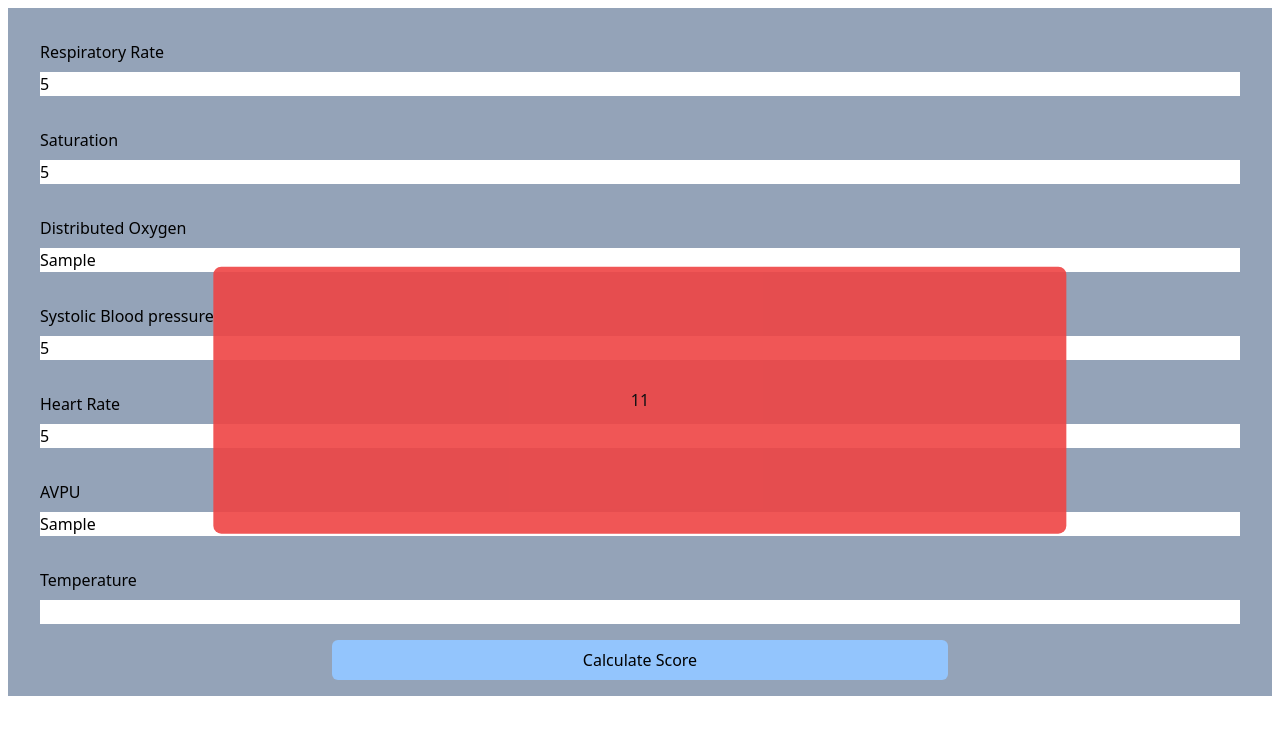
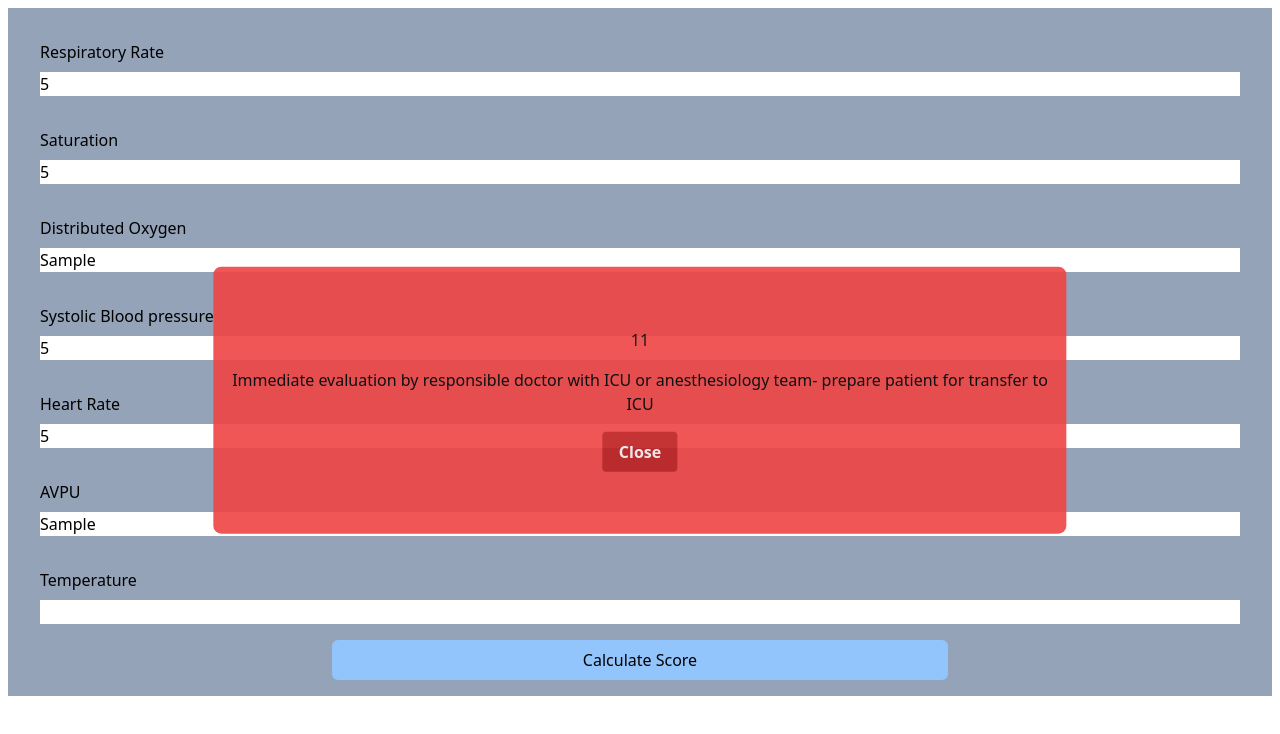
Before and after one commit to sebastianswahn/NEWS, a React (Vite) app in the folder NEWS-app/: page / in a window 1280 px wide. Both pictures are taken after typing "5", "5", "Sample", "5", "5", "Sample" into the empty fields and a click on the button "Calculate Score". Shown: the top 734 px of the page. Built offline with nearby package versions, Linux system fonts and the light colour scheme.

Commit message:
fixed modal functionality and added recommended actions, next step is to fix form components to be more precise

```diff
--- a/NEWS-app/src/components.jsx/CalcForm.jsx
+++ b/NEWS-app/src/components.jsx/CalcForm.jsx
@@ -11,6 +11,7 @@ export const CalcForm = () => {
   const [avpu, setAvpu] = useState("");
   const [temp, setTemp] = useState("");
   const [totalScore, setTotalScore] = useState(0);
+  const [showScoreModal, setshowScoreModal] = useState(false);
 
   const handleSubmit = (event) => {
     event.preventDefault();
@@ -24,7 +25,12 @@ export const CalcForm = () => {
       avpu
     );
     setTotalScore(score);
+    setshowScoreModal(true);
     console.log(totalScore);
+  };
+
+  const hideModal = () => {
+    setshowScoreModal(false);
   };
 
   return (
@@ -33,7 +39,9 @@ export const CalcForm = () => {
         className="bg-slate-400 p-4 flex-row m-auto"
         onSubmit={handleSubmit}
       >
-        <ScoreModal totalScore={totalScore} />
+        {showScoreModal && (
+          <ScoreModal totalScore={totalScore} hideModal={hideModal} />
+        )}
         <div className="flex flex-col p-4">
           <label className="pb-2" htmlFor="RR">
             Respiratory Rate
--- a/NEWS-app/src/components.jsx/scoreModal.jsx
+++ b/NEWS-app/src/components.jsx/scoreModal.jsx
@@ -1,20 +1,36 @@
 import React from "react";
 
-function ScoreModal({ totalScore }) {
+function ScoreModal({ totalScore, hideModal }) {
   let bgColorClass = "bg-emerald-500";
+  let scoreAdvice = "";
 
   if (totalScore <= 4) {
     bgColorClass = "bg-slate-400";
+    scoreAdvice = "Department based actions";
   } else if (totalScore >= 5 && totalScore <= 6) {
     bgColorClass = "bg-orange-500";
+    scoreAdvice =
+      "Urgent measures - Urgent evaluation from the responsible doctor with emergency care team ";
   } else if (totalScore >= 7) {
     bgColorClass = "bg-red-500";
+    scoreAdvice =
+      "Immediate evaluation by responsible doctor with ICU or anesthesiology team- prepare patient for transfer to ICU";
   }
   return (
     <div
-      className={`flex justify-center items-center text-center absolute rounded-lg opacity-90 z-20 h-2/6 w-4/6 ${bgColorClass} left-1/2 top-1/2 transform -translate-x-1/2 -translate-y-1/2`}
+      className={`flex flex-col justify-center items-center text-center absolute rounded-lg opacity-90 z-20 h-2/6 w-4/6 p-4 ${bgColorClass} left-1/2 top-1/2 transform -translate-x-1/2 -translate-y-1/2`}
     >
-      {totalScore}
+      <div className="mb-4">{totalScore}</div>
+      <div className="mb-4">{scoreAdvice}</div>
+      <button
+        className="bg-red-700 hover:bg-red-800 text-white font-bold py-2 px-4 rounded opacity-90"
+        onClick={(event) => {
+          event.preventDefault();
+          hideModal();
+        }}
+      >
+        Close
+      </button>
     </div>
   );
 }
```
